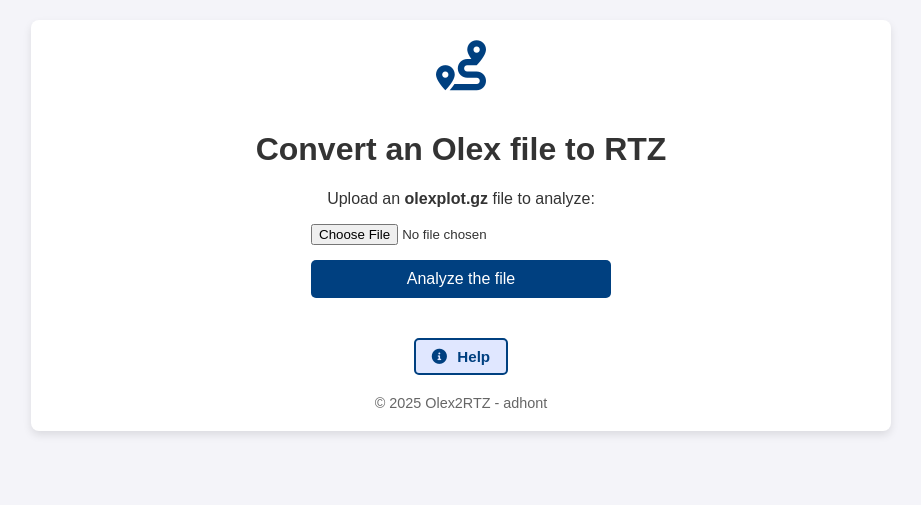
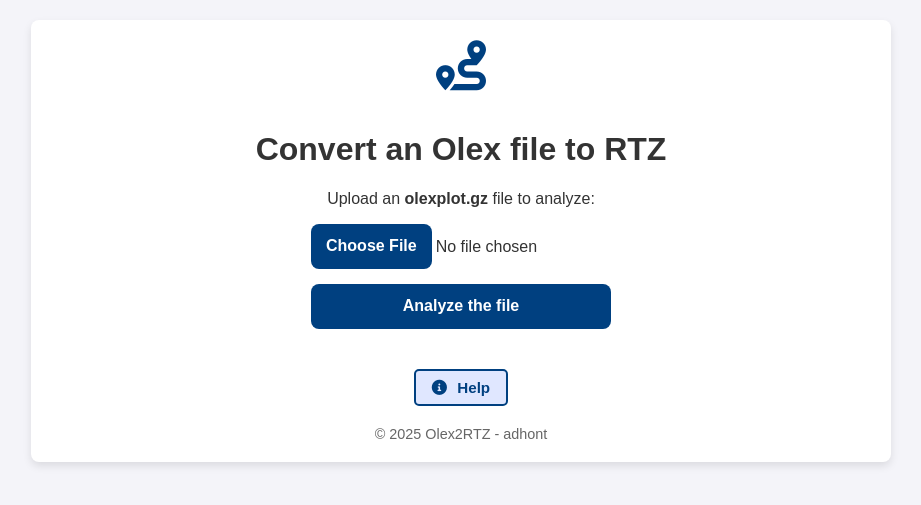
Before and after one commit to Usinouv/olex2rtz, a Flask app: page / in a window 1280 px wide. Shown: the top 505 px of the page, without its empty margins (179-1100 px from the left). Run offline with Flask 3, Linux system fonts and the light colour scheme.

Commit message:
Amélioration des styles de formulaire : ajout de transitions, ombres et ajustements de mise en page pour une meilleure expérience utilisateur.

```diff
--- a/static/styles.css
+++ b/static/styles.css
@@ -29,27 +29,91 @@ form {
     margin-bottom: 20px;
 }
 
-/* Limiter la largeur des champs de formulaire et des boutons */
-form input[type="file"], form select, form button, form input[type="text"] {
+/* Champs texte et liste */
+form input[type="text"],
+form select {
     max-width: 300px;
     width: 100%;
     margin: 0 auto;
     display: block;
+    height: 45px;
+    padding: 0 15px;
+    font-size: 1em;
+    box-sizing: border-box;
+    border-radius: 8px;
+    border: 1px solid #ccc;
+    background-color: #ffffff;
+    box-shadow: 0 2px 4px rgba(0, 0, 0, 0.05);
+    transition: all 0.3s ease;
 }
 
-button {
+/* Champ fichier */
+form input[type="file"] {
+    max-width: 300px;
+    width: 100%;
+    margin: 0 auto;
+    display: flex;
+    align-items: center;
+    height: 45px;
+    font-size: 1em;
+    box-sizing: border-box;
+    border: none;
+    background: none;
+    padding: 0;
+}
+
+/* Style du bouton "Choisir un fichier" */
+form input[type="file"]::-webkit-file-upload-button {
+    height: 100%;
+    padding: 0 15px;
     background-color: #004080;
     color: white;
     border: none;
-    padding: 10px 15px;
-    border-radius: 5px;
-    font-size: 1em;
+    border-radius: 8px;
+    font-weight: bold;
     cursor: pointer;
-    transition: background-color 0.3s ease;
+    transition: background-color 0.3s;
 }
 
-button:hover {
+form input[type="file"]::-webkit-file-upload-button:hover {
     background-color: #00264d;
+}
+
+/* Focus et hover des champs texte/liste */
+form input[type="text"]:focus,
+form select:focus {
+    border-color: #004080;
+    box-shadow: 0 0 6px rgba(0, 64, 128, 0.3);
+    outline: none;
+}
+
+form input[type="text"]:hover,
+form select:hover {
+    border-color: #888;
+}
+
+/* Bouton général */
+form button {
+    max-width: 300px;
+    width: 100%;
+    margin: 0 auto;
+    display: block;
+    height: 45px;
+    padding: 0 15px;
+    font-size: 1em;
+    box-sizing: border-box;
+    background-color: #004080;
+    color: white;
+    border: none;
+    border-radius: 8px;
+    font-weight: bold;
+    cursor: pointer;
+    transition: background-color 0.3s ease, box-shadow 0.3s ease;
+}
+
+form button:hover {
+    background-color: #00264d;
+    box-shadow: 0 4px 8px rgba(0, 64, 128, 0.2);
 }
 
 /* --------- Table styles --------- */
@@ -61,7 +125,6 @@ table {
     font-size: 0.9em;
     background-color: #ffffff;
     box-shadow: 0 4px 8px rgba(0, 0, 0, 0.1);
-    overflow-x: auto;
     border-radius: 8px;
     overflow: hidden;
 }
@@ -254,10 +317,11 @@ input:checked + .slider:before {
     font-size: 0.9em;
     color: #666;
 }
+
 /* Style discret pour le bouton Help */
 .help-button {
-    background-color: #e0e7ff; /* bleu très pâle */
-    color: #004080; /* bleu foncé texte */
+    background-color: #e0e7ff;
+    color: #004080;
     padding: 8px 16px;
     border: 2px solid #004080;
     border-radius: 5px;
@@ -270,7 +334,7 @@ input:checked + .slider:before {
 }
 
 .help-button:hover {
-    background-color: #c0cfff; /* hover : plus sombre qu'avant */
+    background-color: #c0cfff;
     color: #00264d;
 }
 
```
